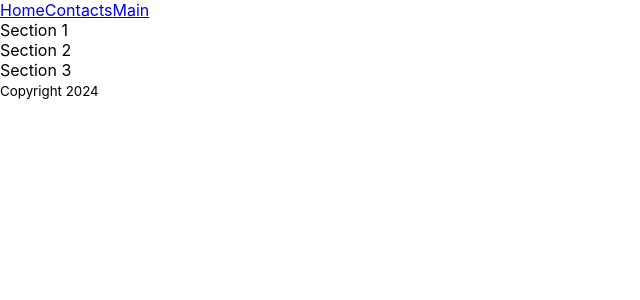
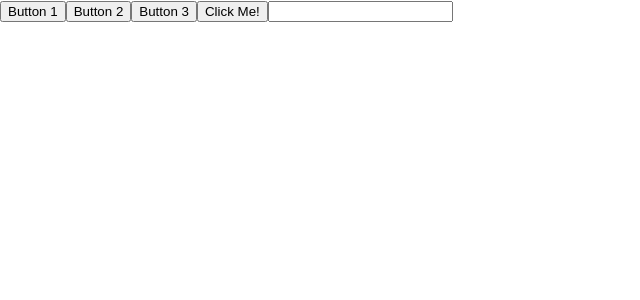
Before and after one commit to mattjholmes87/reactDemo, a React (Create React App) app: page / in a window 1280 px wide. Shown: the top 300 px of the page, without its empty margins (0-640 px from the left). Built offline with nearby package versions, Linux system fonts and the light colour scheme.

Commit message:
Lesson 30

```diff
--- a/src/App.js
+++ b/src/App.js
@@ -1,16 +1,23 @@
 import React, { Component } from "react";
-import Header from "./components/Header";
-import Footer from "./components/Footer";
-import Main from "./components/Main";
+import Button from "./components/Button";
 
 class App extends Component {
+  onClick = () => {
+    console.log("Button Clicked");
+  };
+
+  onTextInput = () => {
+    console.log("User Typed");
+  };
   render() {
     return (
-      <div>
-        <Header />
-        <Main />
-        <Footer />
-      </div>
+      <>
+        <Button text={"Button 1"} level="important" />
+        <Button text={"Button 2"} level="danger" />
+        <Button text={"Button 3"} level="ok" />
+        <button onClick={this.onClick}>Click Me!</button>
+        <input type="text" onInput={this.onTextInput} />
+      </>
     );
   }
 }
--- /dev/null
+++ b/src/components/Button.jsx
@@ -0,0 +1,10 @@
+import React, { Component } from "react";
+
+class Button extends Component {
+  state = {};
+  render() {
+    return <button className={this.props.level}>{this.props.text}</button>;
+  }
+}
+
+export default Button;
```
